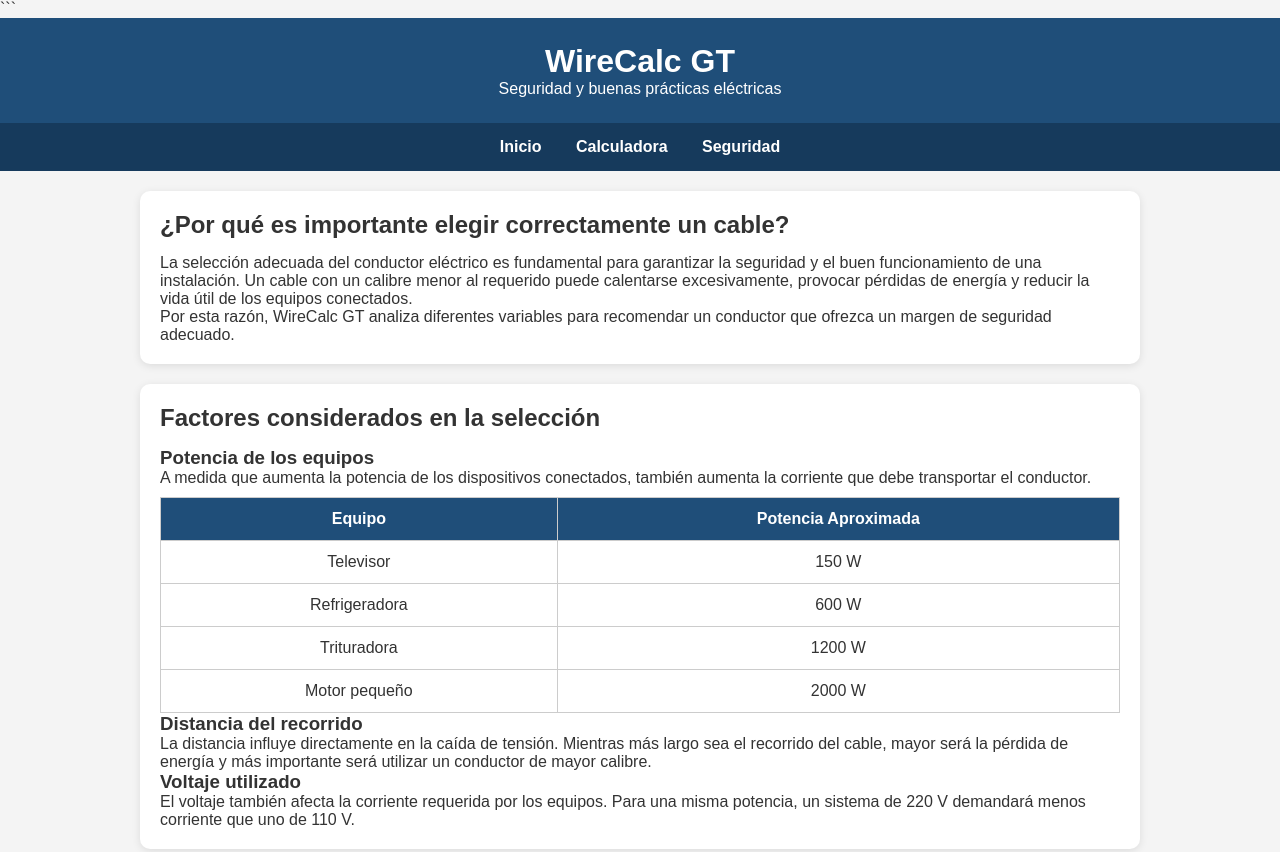
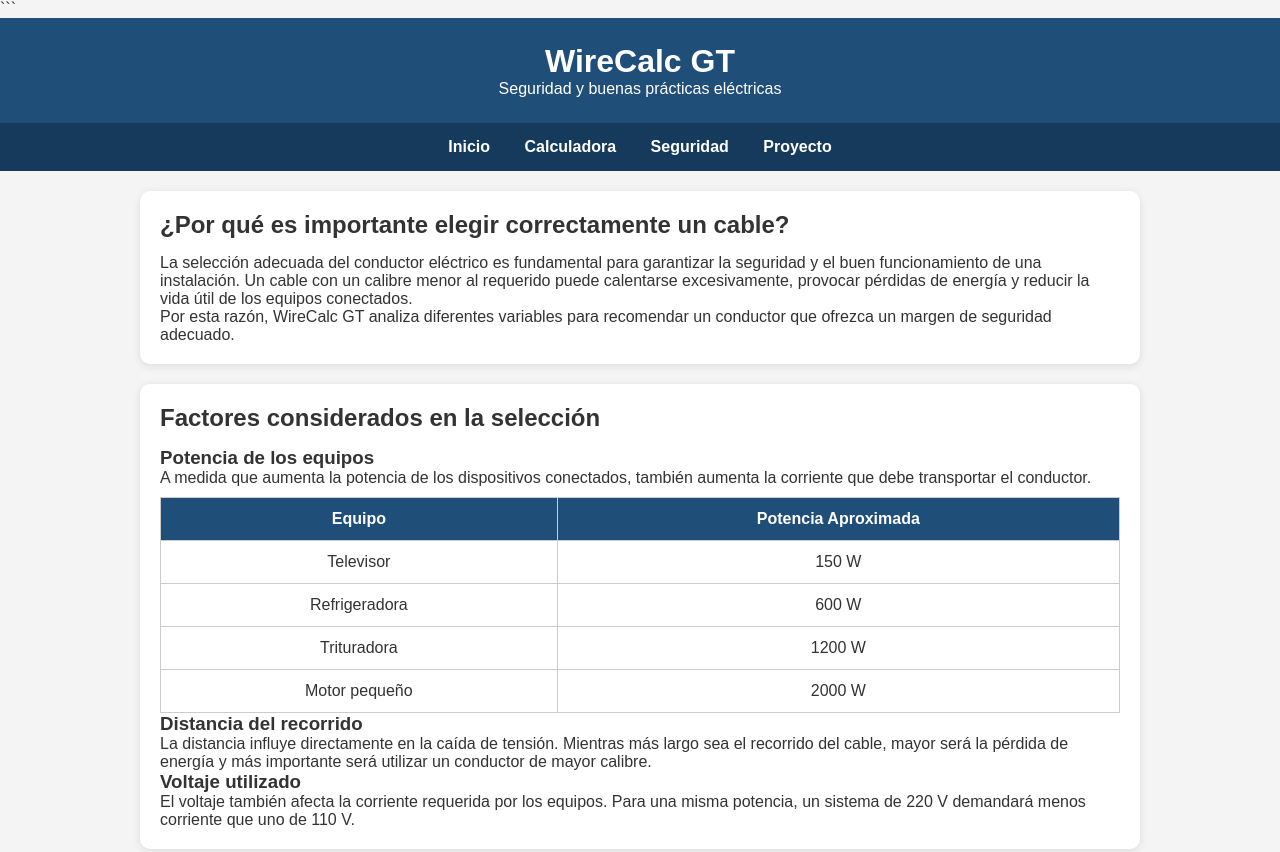
Before and after one commit to ejg097261-max/wirecalc-gt, a plain HTML site: page seguridad.html in a window 1280 px wide. Shown: the top 852 px of the page. Drawn offline with Linux system fonts and the light colour scheme.

Commit message:
Update seguridad.html adicion tarjeta de proyecto

```diff
--- a/seguridad.html
+++ b/seguridad.html
@@ -21,6 +21,7 @@
     <a href="index.html">Inicio</a>
     <a href="calculadora.html">Calculadora</a>
     <a href="seguridad.html">Seguridad</a>
+    <a href="integrantes.html">Proyecto</a>
 </nav>
 
 <main>
```
